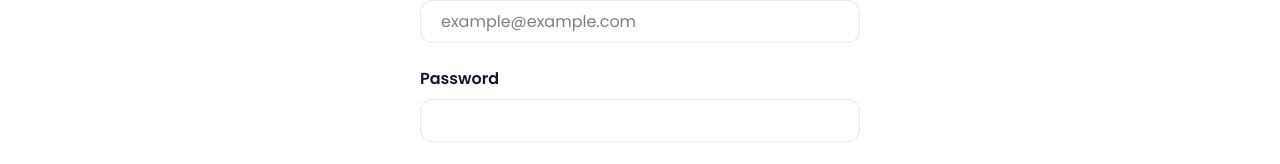
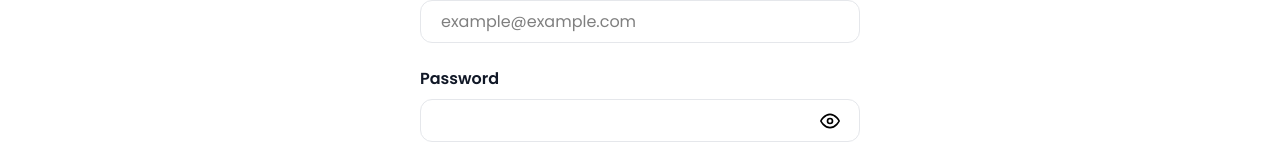
Before and after one commit to Munna-Scriptz/Nexton-E-Commerce, a React (Vite) app: page /Login in a window 1280 px wide. Shown: the part 294-458 px from the top of the page. Built offline with nearby package versions, Linux system fonts and the light colour scheme; no server answers.

Commit message:
LOgin Page pass hide/show added

```diff
--- a/src/pages/Login.jsx
+++ b/src/pages/Login.jsx
@@ -1,11 +1,13 @@
 import React, { useState } from 'react'
 import { Link } from 'react-router'
+import { FiEye } from "react-icons/fi";
+import { FaRegEyeSlash } from "react-icons/fa";
 
 const Login = () => {
 
     const [info , setInfo] = useState({email : '' ,emailError : '' ,emailErrorBorder : 'border-BorderCol'})
     const [passInfo , setPassInfo] = useState({password : '' ,passwordError : '' ,passwordBorder : 'border-BorderCol'})
-
+    const [hidePass , setHidePass] = useState(true)
     const HandleSubmit = (e)=>{
         e.preventDefault()
 
@@ -15,9 +17,11 @@ const Login = () => {
         if(!passInfo.password){
             setPassInfo((e)=>({...e ,passwordError: 'Please enter your password' , passwordBorder: 'border-red-600'}))
         }
+        else{
+            console.log('submitted')
+        }
 
     }
-    console.log(info , passInfo)
   return (
     <>
         <section id='Register_Box' className='mt-[40px] mb-[72px] flex items-center justify-center'>
@@ -31,13 +35,22 @@ const Login = () => {
                     <div>
                         <p className='text-base font-semibold text-second'>Email</p>
                         <p className='text-red-600 font-medium'>{info.emailError}</p>
-                        <input onChange={(e)=>setInfo({email:e.target.value , emailError: '' , emailErrorBorder: 'border-BorderCol'})} className={`w-full border ${info.emailErrorBorder} rounded-[12px] h-[43px] px-5 outline-none mt-2`} placeholder='example@example.com' type="text" />
+                        <input onChange={(e)=>setInfo({email:e.target.value , emailError: '' , emailErrorBorder: 'border-BorderCol'})} className={`w-full border ${info.emailErrorBorder} rounded-[12px] h-[43px] px-5 outline-none mt-2`} placeholder='example@example.com' type="email" />
                     </div>
                     {/* -----Password  */}
                     <div>
                         <p className='text-base font-semibold text-second'>Password</p>
                         <p className='text-red-600 font-medium'>{passInfo.passwordError}</p>
-                        <input onChange={(e)=>setPassInfo({password: e.target.value , passwordError: '' , passwordBorder: 'border-BorderCol'})} className={`w-full border ${passInfo.passwordBorder} rounded-[12px] h-[43px] px-5 outline-none mt-2`} type="password" />
+                        <div className='relative'>
+                            <input onChange={(e)=>setPassInfo({password: e.target.value , passwordError: '' , passwordBorder: 'border-BorderCol'})} className={`w-full border ${passInfo.passwordBorder} rounded-[12px] h-[43px] px-5 outline-none mt-2`} type={hidePass? 'password' : 'text'} />
+                            {
+                                hidePass?
+                                <FiEye onClick={()=>setHidePass(!hidePass)} className='absolute top-5 right-5 text-[20px]'/>
+                                :
+                                <FaRegEyeSlash onClick={()=>setHidePass(!hidePass)} className='absolute top-5 right-5 text-[18px]'/>
+
+                            }
+                        </div>
                     </div>
                 </div>
 
```
